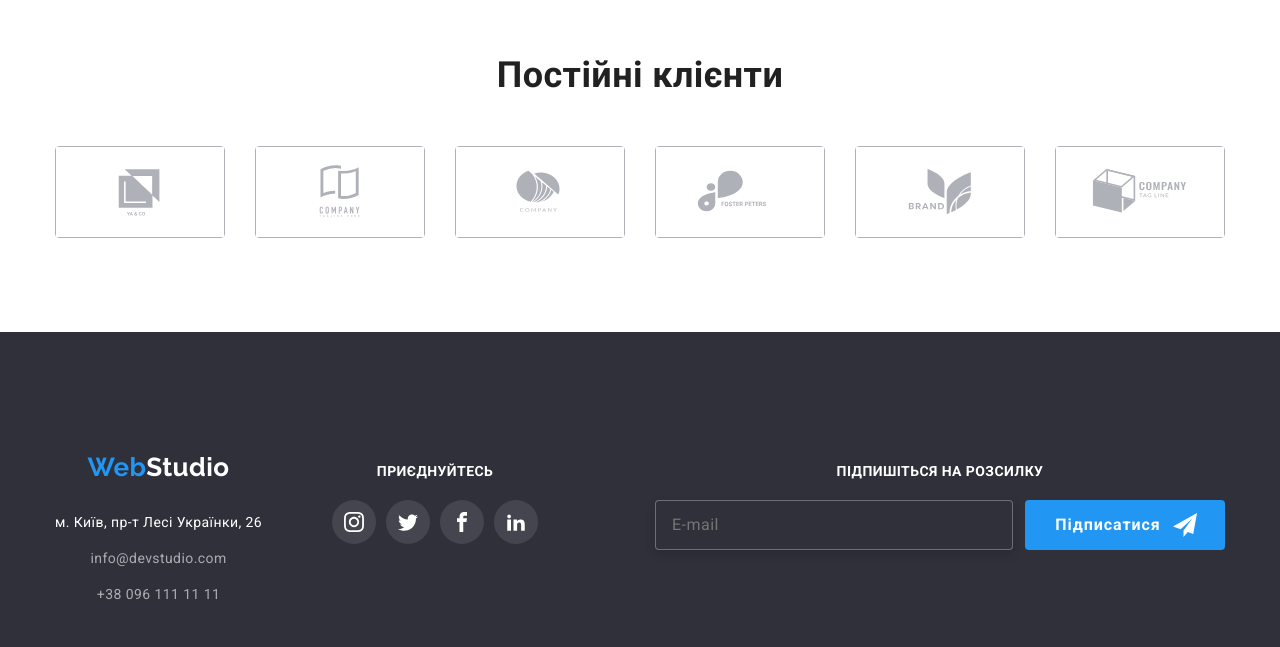
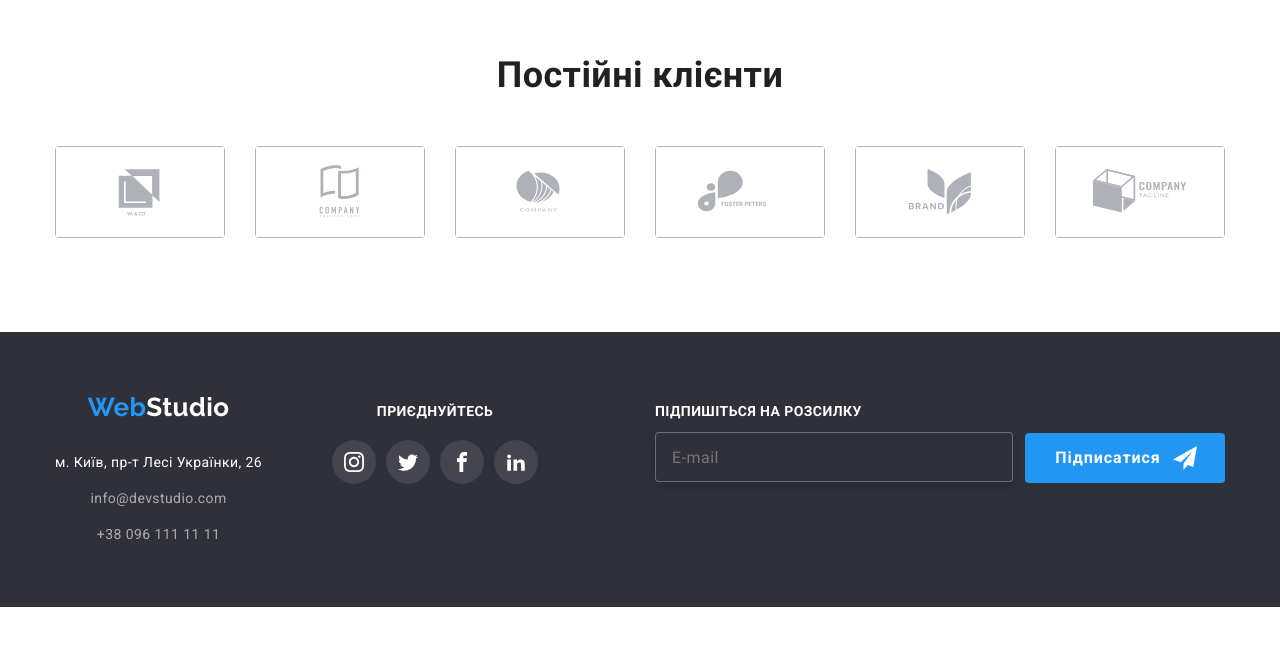
Before and after one commit to PavloMakarychak/goit-markup-hw-08, a plain HTML site: page index.html in a window 1280 px wide. Shown: the part 2016-2663 px from the top of the page. After the commit the page ends 2623 px from the top, so only its background shows below. Drawn offline with nearby package versions, Linux system fonts and the light colour scheme.

Commit message:
ДЗ 8 футер адаптив повністю

```diff
--- a/index.html
+++ b/index.html
@@ -251,6 +251,7 @@
 
     <footer class="footer">
     <div class="container">
+        <div class="footer-tab-box">
             <div class="footer-logo-box">
         <a href="/" class="logo footer link">Web<span class="logo__footer">Studio</span></a>
         <address>
@@ -294,6 +295,9 @@
                 </li>
             </ul>
             </div>
+         </div>
+
+
             <div class="footer-form-box">
                 <p class="footer-form__text">Підпишіться на розсилку</p>
                 <form action="footer-form" class="footer-form">
--- a/sass/layouts/_footer.scss
+++ b/sass/layouts/_footer.scss
@@ -14,6 +14,22 @@
         padding-bottom: 0px;
     }
 }
+@media screen and (min-width:768px){
+    .footer-tab-box{
+    display: flex;
+    align-items: baseline;
+    justify-content: space-around;
+    margin-bottom: 60px;
+}
+}
+@media screen and (min-width:1200px){
+.footer-tab-box{
+ margin-bottom: 0px;
+}
+}
+
+
+
 .footer-logo-box{
     text-align: center;
 }
@@ -41,7 +57,6 @@
 }
 
 .footer .container {
-
     @media screen and (min-width:1200px){
     display: flex;
     align-items: baseline;
@@ -52,15 +67,18 @@
     display: flex;
     flex-direction: column;
     padding-top: 60px;
-        padding-bottom: 60px;
+    padding-bottom: 60px;
+    align-items: center;
+    @media screen and (min-width:768px){
+        padding-top: 0px;
+        padding-bottom: 0px;
+    }
     @media screen and (min-width:1200px){
     margin-left: 70px;
-    padding-top: 72px;
-    padding-bottom: 100px;
     }
 
 
-    align-items: center;
+
 }
 
 .footer-soc__text {
@@ -103,36 +121,44 @@
 }
 
 .footer-form-box {
+@media screen and (min-width:768px){
+margin-left: auto;
+margin-right: auto;
 
+}
 @media screen and (min-width:1200px){
 margin-left: auto;
+margin-right: 0px;
 }
 }
 
 .footer-form {
-    display: flex;
+   display: flex;
    flex-wrap: wrap;
    align-items: center;
+@media screen and (min-width:768px){
+
+
+}
 @media screen and (min-width:1200px){
     flex-wrap: nowrap;
     align-items: baseline;
 }
+}
 
-
-}
-.footer-form__sub{
-
-}
 
 .footer-form__text {
     font-weight: 700;
-    line-height: 1.14;
+    font-size: 14px;
+    line-height: 1.14px;
     text-transform: uppercase;
     color: var(--primary-bg-color);
     margin-top: 0px;
     margin-bottom: 20px;
-
     text-align: center;
+    @media screen and (min-width:1200px){
+        text-align: start;
+    }
 }
 
 .footer-form__input {
@@ -143,9 +169,15 @@ margin-left: auto;
     @media screen and (min-width:480px){
         width: 450px;
     }
+        @media screen and (min-width:768px){
+            margin-right: 159px;
+            margin-left: 159px;
+        }
     @media screen and (min-width:1200px){
     width: 358px;
+    margin-left: auto;
     margin-right: 12px;
+    margin-bottom: 0px;
     }
 
     border: 1px solid rgba(255, 255, 255, 0.3);
@@ -161,7 +193,6 @@ margin-left: auto;
     color: rgba(255, 255, 255, 0.6);
     padding-top: 15px;
     padding-right: 220px;
-
     padding-bottom: 15px;
     padding-left: 16px;
 }
@@ -170,8 +201,6 @@ margin-left: auto;
     position: relative;
     margin-right: auto;
     margin-left: auto;
-
-
 }
 
 .footer-btn {
@@ -187,7 +216,6 @@ margin-left: auto;
     padding: 10px 62px 10px 28px;
     border: transparent;
     cursor: pointer;
-
 }
 
 .footer-icons-btn {
@@ -196,158 +224,3 @@ margin-left: auto;
     right: 28px;
     transform: translateY(-50%);
 }
-
-
-// .footer {
-//     padding-top: 60px;
-//     padding-bottom: 60px;
-//     background: var(--secondary-bg-color);
-
-//     &.link {
-//         display: block;
-//         margin-bottom: 28px;
-//         padding-top: 0px;
-//         padding-bottom: 0px;
-//     }
-// }
-
-// .logo__footer {
-//     margin-top: 0px;
-//     margin-bottom: 28px;
-//     color: var(--primary-bg-color);
-// }
-
-// .footer-contact__list .footer-contact__item:not(:last-child) {
-//     margin-bottom: 12px;
-// }
-
-// .footer__adress {
-//     margin-top: 0px;
-//     line-height: 1.71;
-//     color: var(--primary-bg-color);
-// }
-
-// .footer__mailto,
-// .footer__tel {
-//     margin-top: 0px;
-//     line-height: 1.71;
-//     color: rgba(255, 255, 255, 0.6);
-// }
-
-// .footer .container {
-//     display: flex;
-//     align-items: baseline;
-// }
-
-// .footer-soc-box {
-//     display: flex;
-//     flex-direction: column;
-//     margin-left: 70px;
-//     padding: top 72px;
-//     ;
-//     padding: bottom 100px;
-//     ;
-// }
-
-// .footer-soc__text {
-//     font-weight: 700;
-//     line-height: 1.14;
-//     text-transform: uppercase;
-//     color: var(--primary-bg-color);
-//     margin-top: 0px;
-//     margin-bottom: 20px;
-// }
-
-// .footer-soc__list {
-//     display: flex;
-//     align-items: center;
-// }
-
-// .footer-soc__items {
-//     width: 44px;
-//     height: 44px;
-//     background-color: rgba(255, 255, 255, 0.1);
-//     border-radius: 50%;
-//     transition: 250ms cubic-bezier(0.4, 0, 0.2, 1);
-
-//     &:not(:last-child) {
-//         margin-right: 10px;
-//     }
-
-//     &:hover,
-//     &:focus {
-//         background-color: var(--accent-color);
-//         border-radius: 50%;
-//     }
-// }
-
-// .footer-soc__link.link {
-//     width: 100%;
-//     height: 100%;
-//     @include flex-align-justify;
-//     fill: var(--primary-bg-color);
-// }
-
-// .footer-form-box {
-//     margin-left: auto;
-// }
-
-// .footer-form {
-//     display: flex;
-// }
-
-// .footer-form__text {
-//     font-weight: 700;
-//     line-height: 1.14;
-//     text-transform: uppercase;
-//     color: var(--primary-bg-color);
-//     margin-top: 0px;
-//     margin-bottom: 20px;
-// }
-
-// .footer-form__input {
-//     width: 358px;
-//     height: 50px;
-//     margin-right: 12px;
-//     border: 1px solid rgba(255, 255, 255, 0.3);
-//     filter: drop-shadow(0px 4px 4px rgba(0, 0, 0, 0.15));
-//     border-radius: 4px;
-//     outline: none;
-//     background-color: var(--secondary-bg-color);
-//     font-size: 16px;
-//     line-height: 1.25;
-//     display: flex;
-//     align-items: center;
-//     letter-spacing: 0.03em;
-//     color: rgba(255, 255, 255, 0.6);
-//     padding-top: 15px;
-//     padding-right: 295px;
-//     padding-bottom: 15px;
-//     padding-left: 16px;
-// }
-
-// .footer-button {
-//     position: relative;
-// }
-
-// .footer-btn {
-//     width: 200px;
-//     height: 50px;
-//     background: #2196F3;
-//     font-weight: 700;
-//     font-size: 16px;
-//     line-height: 1.88;
-//     letter-spacing: 0.06em;
-//     color: #FFFFFF;
-//     border-radius: 4px;
-//     padding: 10px 62px 10px 28px;
-//     border: transparent;
-//     cursor: pointer;
-// }
-
-// .footer-icons-btn {
-//     position: absolute;
-//     top: 50%;
-//     right: 28px;
-//     transform: translateY(-50%);
-// }
```
Also changed, not shown: css/main.css, css/main.min.css, 2 other files.
